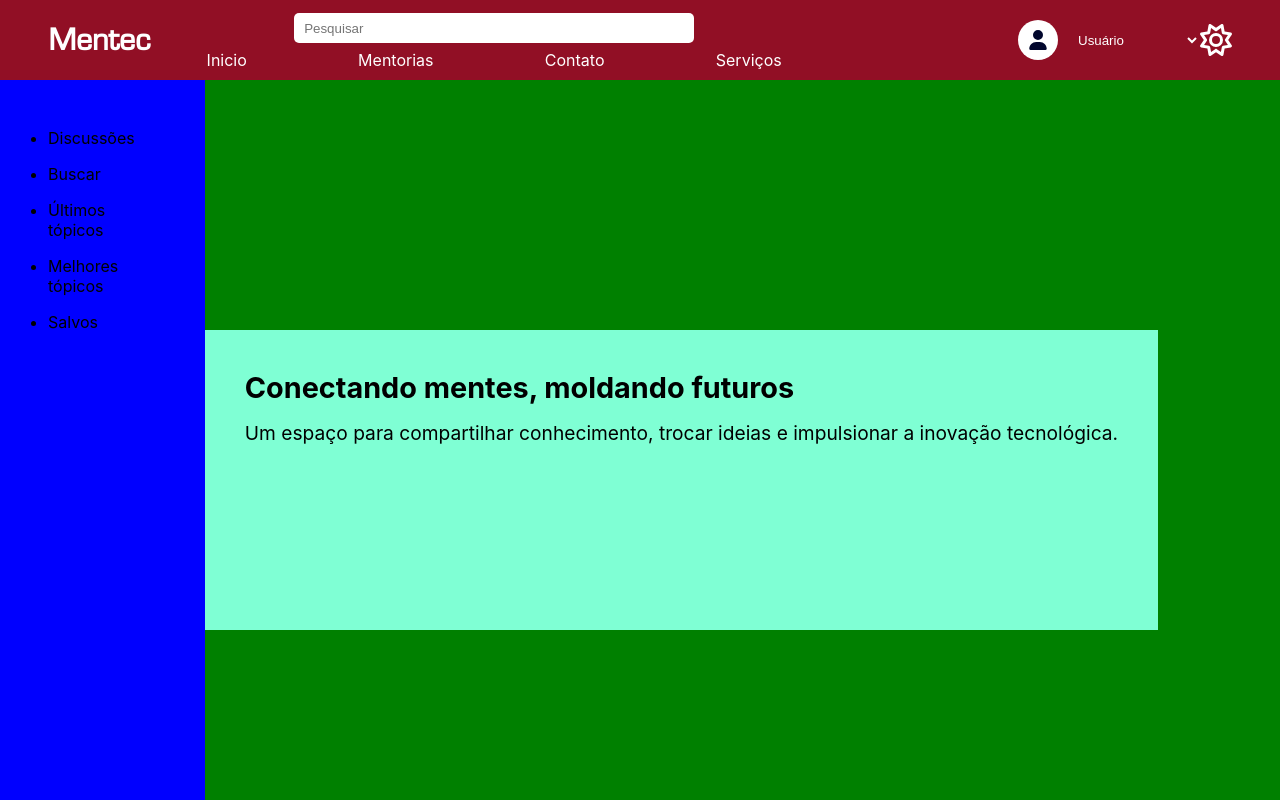
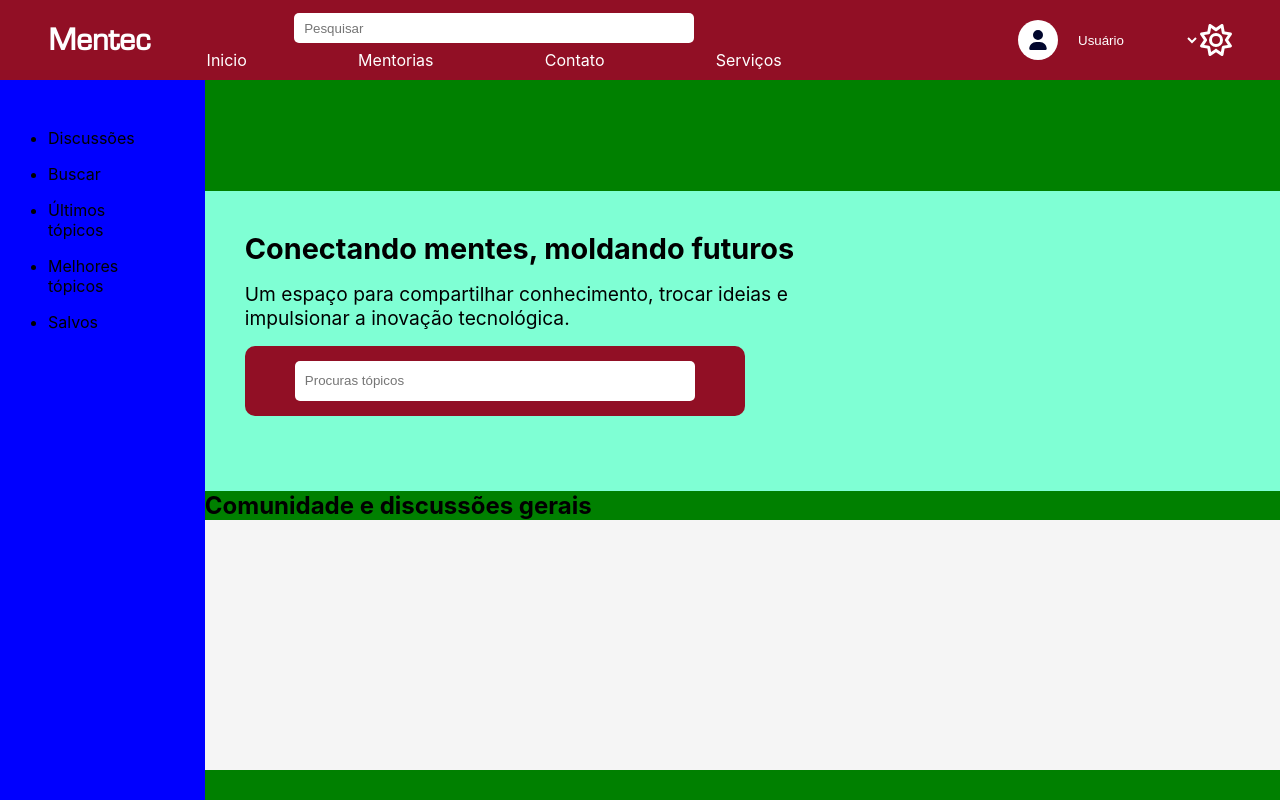
Before and after one commit to devGusta2/Mentec, a React (Create React App) app: page /Forum in a window 1280 px wide. Shown: the top 800 px of the page. Built offline with nearby package versions, Linux system fonts and the light colour scheme.

Commit message:
FOrum cards, inputs, titles

```diff
--- a/src/Pages/Forum/index.js
+++ b/src/Pages/Forum/index.js
@@ -15,13 +15,24 @@ export default function Forum(){
                             <li>Salvos</li>
                         </ul>
                     </div>
-                    <main>
+                    <main className={style.main}>
                         <div className={style.title}>
                             <h3>Conectando mentes, moldando futuros</h3>
                             <p>
                                 Um espaço para compartilhar conhecimento,
-                                trocar ideias e impulsionar a inovação tecnológica.
+                                trocar ideias e <br/> impulsionar a inovação tecnológica.
                             </p>
+                            <div className={style.searchBar}>
+                                <input
+                                    placeholder="Procuras tópicos"
+                                />
+                            </div>
+                        </div>
+                        <div className={style.discussions}>
+                            <h2>Comunidade e discussões gerais</h2>
+                            <div className={style.card}>
+
+                            </div>
                         </div>
                     </main>
                 </div>
```
